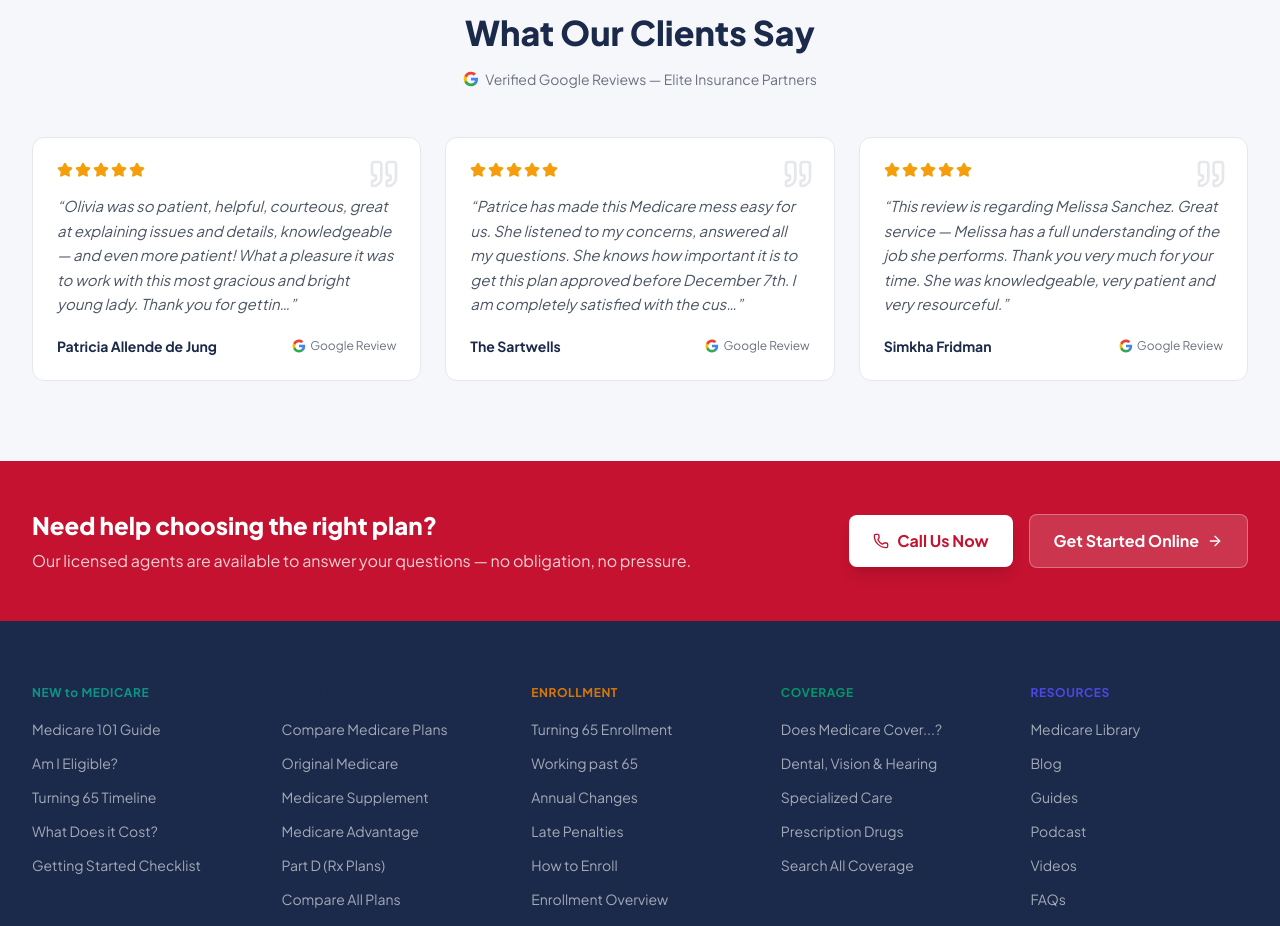
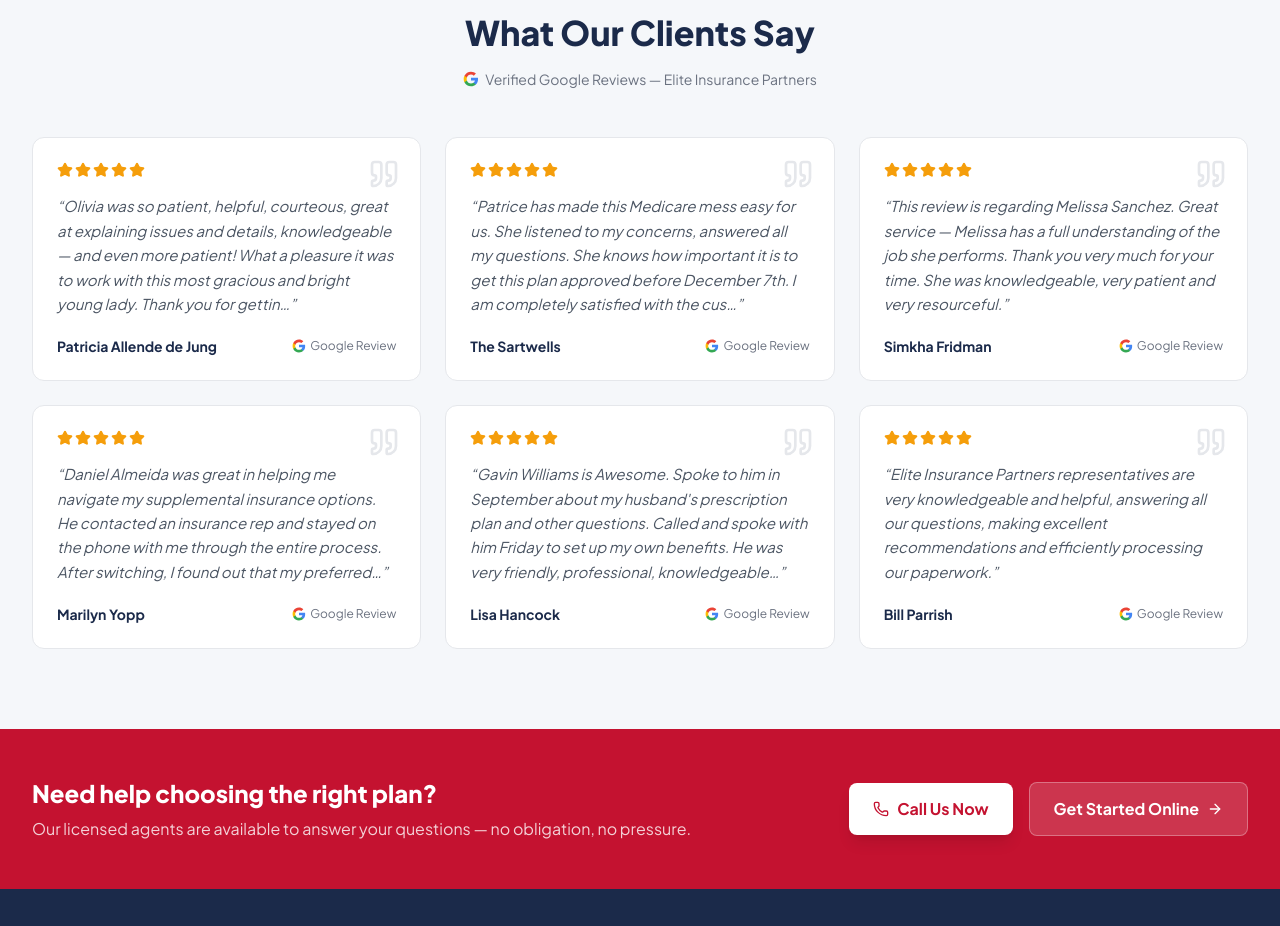
Before and after one commit to cboudreau-eip/medicarefaq-next, a Next.js app: page / in a window 1280 px wide. Shown: the part 3341-4267 px from the top of the page. Built offline with nearby package versions, Linux system fonts and the light colour scheme.

Commit message:
feat: show 6 random Google reviews in two rows of 3

```diff
--- a/src/components/TestimonialsSection.tsx
+++ b/src/components/TestimonialsSection.tsx
@@ -10,7 +10,7 @@ export default function TestimonialsSection() {
 
   useEffect(() => {
     // Pick 3 random reviews on every page load (client-side to avoid hydration mismatch)
-    setReviews(getRandomReviews(3));
+    setReviews(getRandomReviews(6));
   }, []);
 
   return (
@@ -42,7 +42,7 @@ export default function TestimonialsSection() {
           </p>
         </motion.div>
 
-        <div className="grid md:grid-cols-3 gap-6 min-h-[240px]">
+        <div className="grid md:grid-cols-3 gap-6">
           {reviews.map((review, index) => (
             <motion.div
               key={review.name + index}
```
